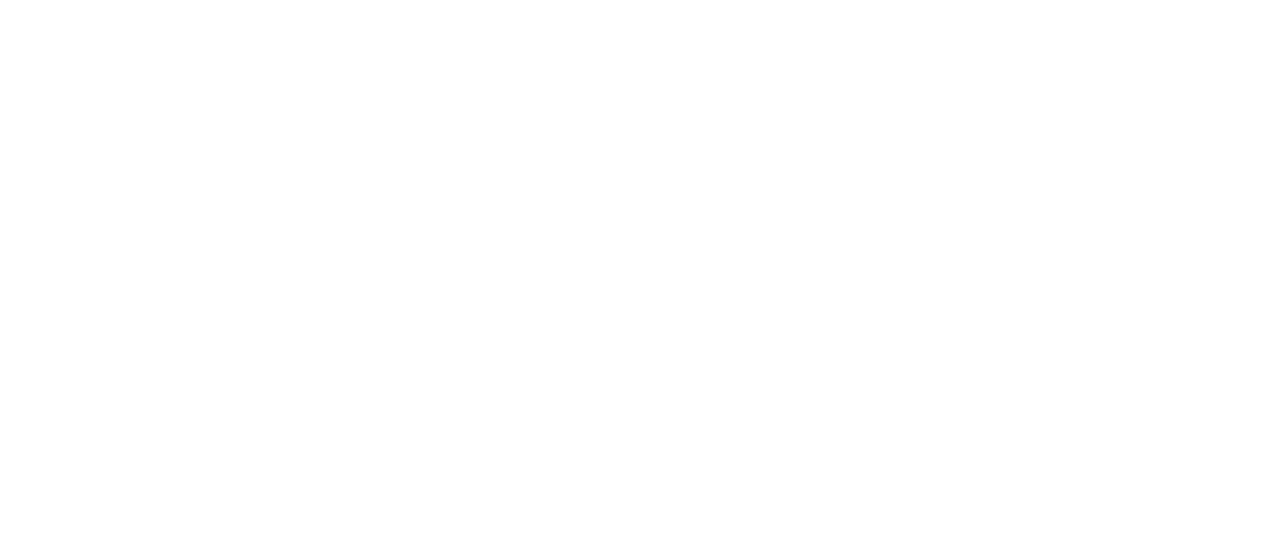
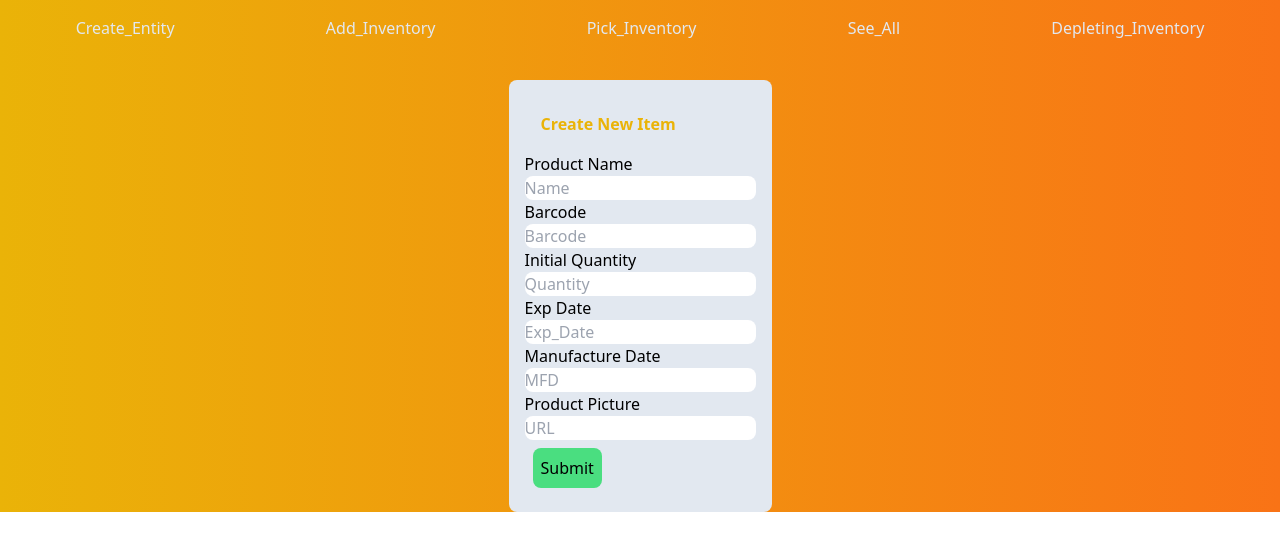
Before and after one commit to KshitizSharma11/inventory_frontend, a React (Create React App) app: page /create in a window 1280 px wide. Before the commit this address had no page. Shown: the top 550 px of the page. Built offline with nearby package versions, Linux system fonts and the light colour scheme.

Commit message:
Added form to add new inventory, added nav bar and styles

```diff
--- a/src/App.js
+++ b/src/App.js
@@ -1,13 +1,14 @@
 import { BrowserRouter as Router, Routes, Route } from 'react-router-dom';
 import { Welcome } from './components/welcome.js';
 import { Main } from './components/main.js';
-
+import {Create} from './components/create.js';
 function App() {
   return (
     <Router>
       <Routes>
         <Route path="/" element={<Welcome />} />
         <Route path="/start" element={<Main/>}/>
+        <Route path="/create" element={<Create/>}/>
       </Routes>
     </Router>
   );
--- /dev/null
+++ b/src/components/create.js
@@ -0,0 +1,42 @@
+import React from 'react'
+import { Navbar } from './navbar'
+export const Create = () => {
+    return (
+        <div className="bg-gradient-to-r from-yellow-500 to-orange-500 ">
+            <Navbar/>
+        <div className="flex flex-row  justify-center">
+
+          <div className="p-4 rounded-lg mt-10 bg-slate-200">
+            <h1 className="text-yellow-500 font-bold p-4">Create New Item</h1>
+            <div>
+                <h1>Product Name</h1>
+                <input placeholder="Name" className="rounded-lg" type="text"></input>
+            </div>
+            <div>
+                <h1>Barcode</h1>
+                <input placeholder="Barcode"  className="rounded-lg" type="text"></input>
+            </div>
+            <div>
+                <h1>Initial Quantity</h1>
+                <input placeholder="Quantity" className="rounded-lg" type="number"></input>
+            </div>
+            <div>
+                <h1>Exp Date</h1>
+                <input placeholder="Exp_Date"className="rounded-lg" type="text"></input>
+            </div>
+            <div>
+                <h1>Manufacture Date</h1>
+                <input placeholder="MFD" className="rounded-lg" type="text"></input>
+            </div>
+            <div>
+                <h1>Product Picture</h1>
+                <input placeholder="URL" className="rounded-lg" type="text"></input>
+            </div>
+            <div>
+                <input className="rounded-lg p-2 bg-green-400 m-2" type="submit"></input>
+            </div>
+            </div>
+        </div>
+        </div>
+    )
+}
--- a/src/components/main.js
+++ b/src/components/main.js
@@ -1,6 +1,7 @@
 import React, { useEffect, useState } from 'react';
 import logo from '../assets/logo.png';
-
+import { Navbar } from './navbar.js';
+import { Link } from 'react-router-dom';
 const url = "https://inventory-management-lakl.onrender.com/items/getAll";
 
 export const Main = () => {
@@ -25,12 +26,13 @@
 
   return (
     <div className="bg-slate-600">
+      <Navbar/>
       <h1 className="text-center pt-10 mb-10 p-2 text-2xl font-bold text-green-400">Inventory Details</h1>
-      <div className="grid grid-cols-3 gap-4 justify-items-center text-slate-800">
+      <div className="grid grid-cols-3 gap-4 justify-items-around text-slate-800">
         {items.map((item, index) => (
-          <div key={item._id} className="border-4 rounded-lg bg-orange-400">
-            <div className="flex flex-row justify-center p-3">
-              <img src={item.pic || logo} alt="item" className="h-72 w-58" />
+          <div key={item._id} className="border-3 rounded-lg bg-orange-400">
+            <div className="flex flex-row justify-center p-4">
+              <img src={item.pic || logo} alt="item" className="h-52 w-45" />
             </div>
             <div className="flex flex-col">
               <h2 className='text-center'>{item.name}</h2>
--- /dev/null
+++ b/src/components/navbar.js
@@ -0,0 +1,18 @@
+import React from 'react'
+import { Link } from 'react-router-dom';
+export const Navbar = () => {
+    return (
+        <div>
+            <nav >
+        <ul className="flex flex-grow justify-around text-slate-200 pt-4">
+        <Link to="/create"><li>Create_Entity</li></Link>
+        <li>Add_Inventory</li>
+        <li>Pick_Inventory</li>
+        <Link to="/start"><li>See_All</li></Link>
+        <li>Depleting_Inventory</li>
+        </ul>
+
+      </nav>
+        </div>
+    )
+}
```
